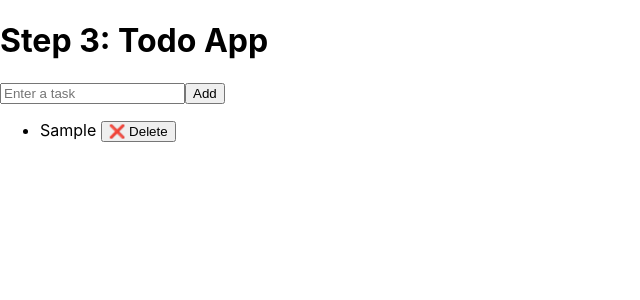
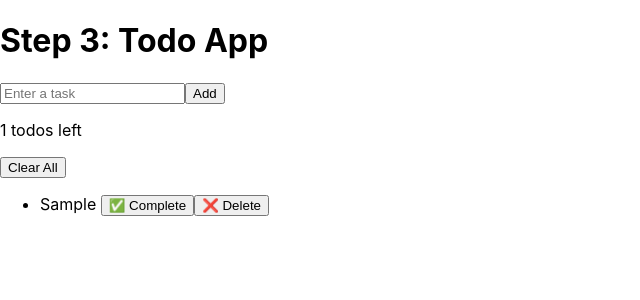
Before and after one commit to MeraGithubMeriPehchan/reactApp19.1.1, a React (Create React App) app: page / in a window 1280 px wide. Both pictures are taken after typing "Sample" into the empty fields and a click on the button "Add". Shown: the top 300 px of the page, without its empty margins (0-640 px from the left). Built offline with nearby package versions, Linux system fonts and the light colour scheme.

Commit message:
added strike though and toggle

```diff
--- a/src/App.js
+++ b/src/App.js
@@ -9,7 +9,7 @@ function App() {
   // Add task to todos
   const addTodo = () => {
     if (task.trim() === "") return; // ignore empty
-    setTodos([...todos, task]); // add new task
+    setTodos([...todos, { text: task, completed: false }]); // add new task
     setTask(""); // clear input
   };
 
@@ -18,6 +18,22 @@ function App() {
     const newTodos = todos.filter((_, i) => i !== index);
     setTodos(newTodos);
   };
+
+  // Toggle complete
+  const toggleComplete = (index) => {
+    const newTodos = todos.map((todo, i) =>
+      i === index ? { ...todo, completed: !todo.completed } : todo
+    );
+    setTodos(newTodos);
+  };
+
+  // Clear all todos
+  const clearAll = () => {
+    setTodos([]);
+  };
+
+  // Count remaining todos
+  const remainingCount = todos.filter(todo => !todo.completed).length;
 
   return (
     <div>
@@ -32,11 +48,24 @@ function App() {
       />
       <button onClick={addTodo}>Add</button>
 
+      {/* Counter */}
+      <p>{remainingCount} todos left</p>
+
+      {/* Clear All button */}
+      {todos.length > 0 && (
+        <button onClick={clearAll}>Clear All</button>
+      )}
+
       {/* Todo list */}
       <ul>
-        {todos.map((t, index) => (
+        {todos.map((todo, index) => (
           <li key={index}>
-            {t}{" "}
+            <span style={{ textDecoration: todo.completed ? 'line-through' : 'none' }}>
+              {todo.text}
+            </span>{" "}
+            <button onClick={() => toggleComplete(index)}>
+              {todo.completed ? '↩️ Undo' : '✅ Complete'}
+            </button>
             <button onClick={() => deleteTodo(index)}>❌ Delete</button>
           </li>
         ))}
```
